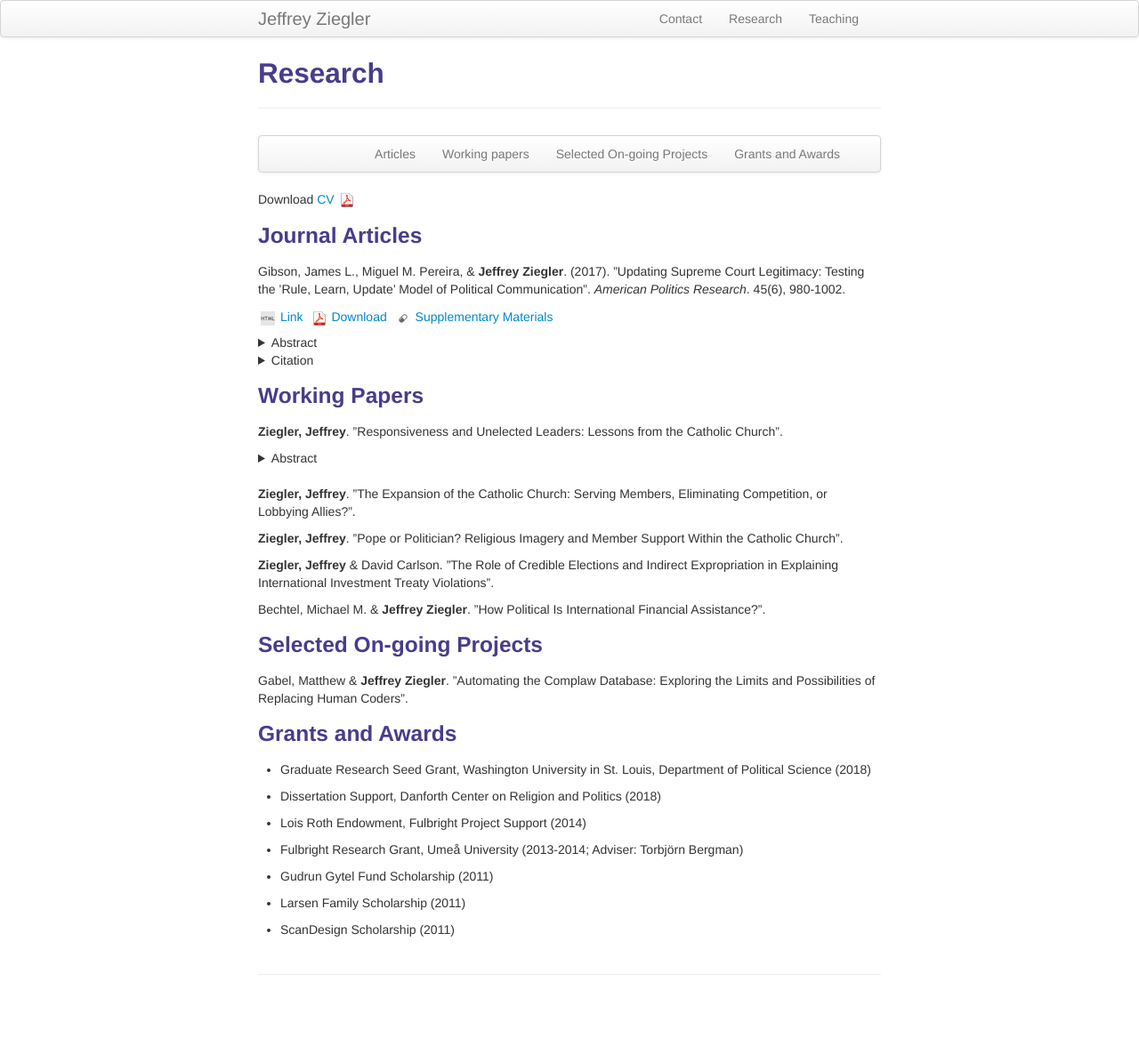
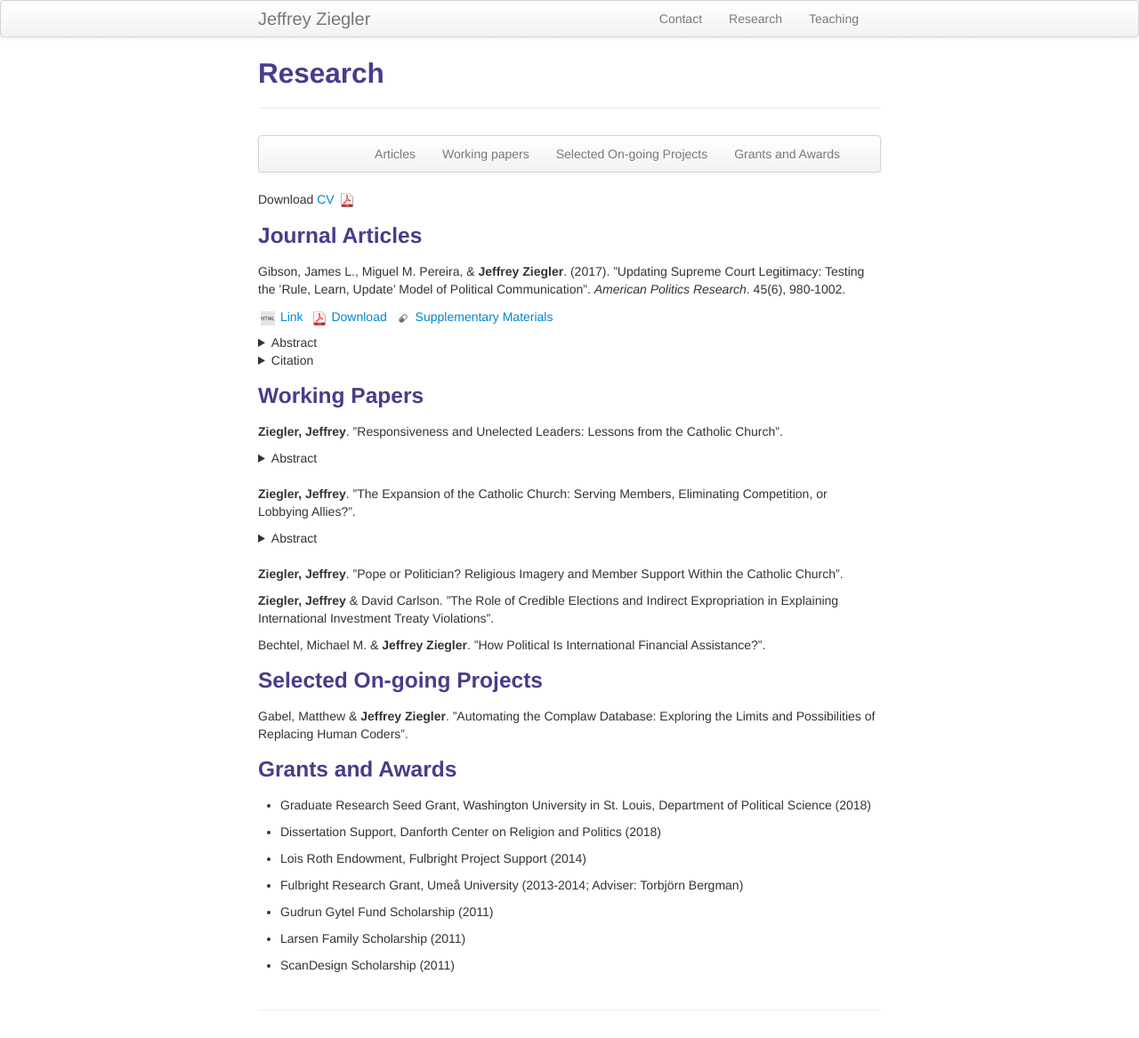
Before and after one commit to zieglerjef/zieglerjef.github.io, a Jekyll site: the page built from pages/pubs.md, in a window 1280 px wide. Shown: the whole page at 89% size. Built offline with Jekyll 4.4.1, drawn with Linux system fonts in a browser that asks for light colours; before the commit the page ends 1127 px from its top, so only the background shows below that.

Commit message:
Update pubs.md

```diff
--- a/pages/pubs.md
+++ b/pages/pubs.md
@@ -67,6 +67,12 @@
 <br/>
 **Ziegler, Jeffrey**. ”The Expansion of the Catholic Church: Serving Members, Eliminating Competition, or Lobbying Allies?”.
 
+<details><summary> Abstract </summary>
+<br/><p>
+Religious organizations that pursue a political agenda must coordinate the demands of existing members, and compete against rival religious groups for supporters and political influence. There is not, however, a precise explanation for how and when religious organizations globally expand given these competing objectives. I theo- rize that religious organizations, as interest or non-governmental organizations, do protect against competing denominations and service current followers, but they primarily expand their organizational capacity to target legislators when a govern- ment is a political ally. I test this prediction using original data of over 2,300 changes within the Catholic Church’s diocese hierarchy from 1900 to 2010. The results show that the Church is more likely to invest resources in a country when the govern- ment is a political ally. Importantly, the Church does not divert existing resources from members, or when there are greater numbers of Pentecostal and Evangelical supporters. The findings help illustrate the constraints and priorities that religious groups face in expanding their international political reach.
+</p><br/>
+</details>
+<br/>
 **Ziegler, Jeffrey**. ”Pope or Politician? Religious Imagery and Member Support Within the Catholic Church”.
 
 **Ziegler, Jeffrey** & David Carlson. ”The Role of Credible Elections and Indirect Expropriation in Explaining International Investment Treaty Violations”.
```
